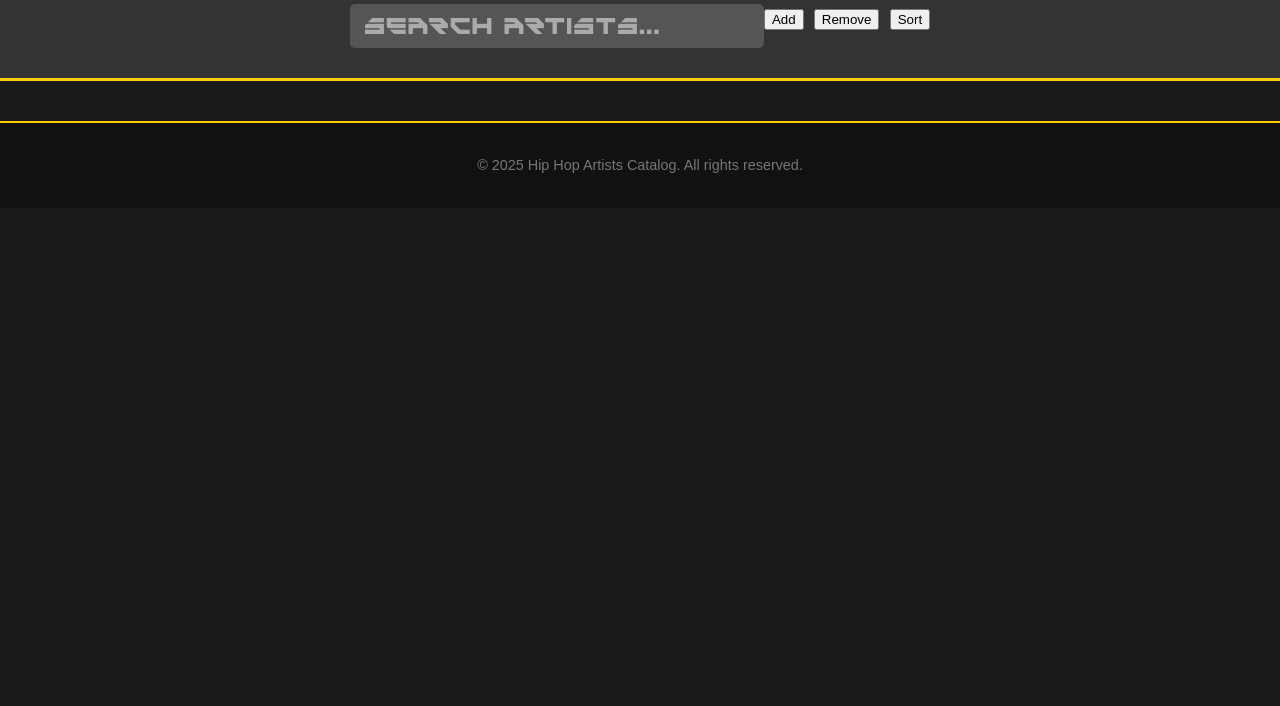
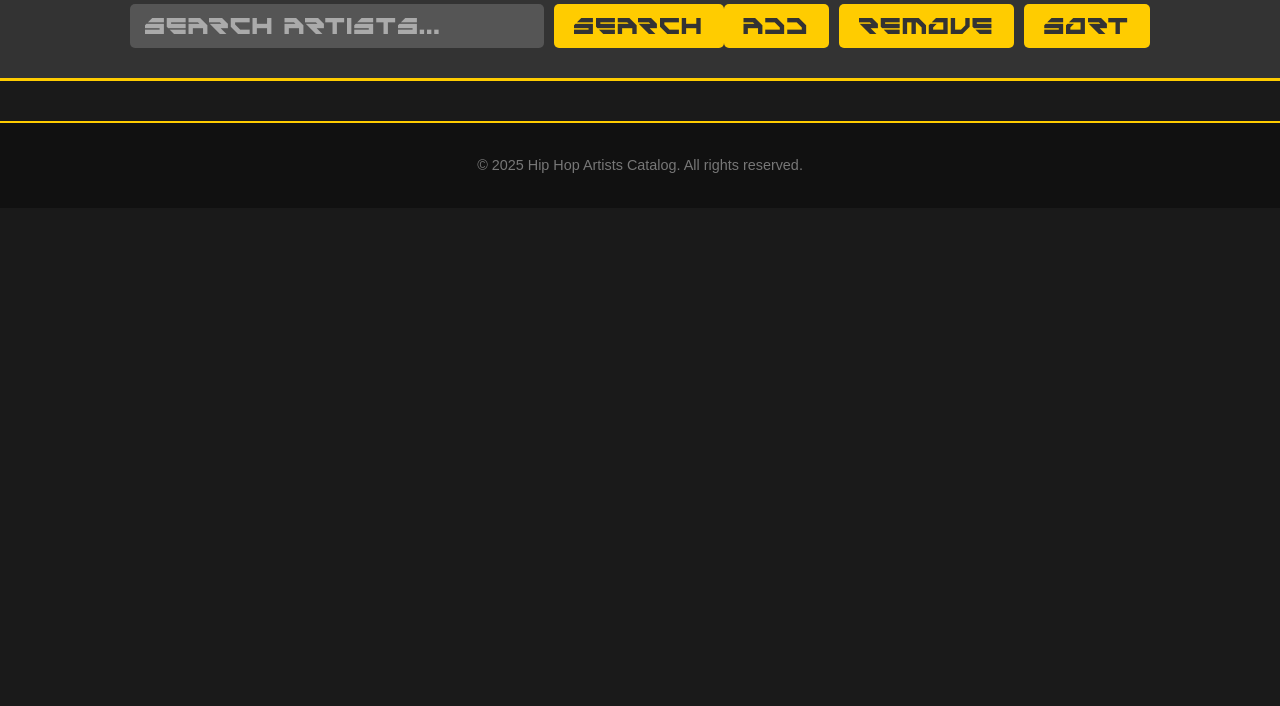
Before and after one commit to DavitHakobyan01/Hip-Hop-Gallery, a plain HTML site: page index.html in a window 1280 px wide. Shown: the part 94-800 px from the top of the page. Drawn offline with Linux system fonts and the light colour scheme.

Commit message:
added buttons

```diff
--- a/css/style.css
+++ b/css/style.css
@@ -65,6 +65,39 @@ nav input[type="text"] {
 nav input[type="text"]::placeholder {
   color: #aaa;
 }
+.search-group button {
+  padding: 10px 20px;
+  border: none;
+  border-radius: 5px;
+  font-family: 'GameBattle', sans-serif;
+  font-size: 1em;
+  background-color: #ffcc00;
+  color: #333;
+  cursor: pointer;
+  transition: background-color 0.2s;
+}
+.search-group button:hover {
+  background-color: #ffdd55;
+}
+
+.button-group {
+  display: flex;
+  gap: 10px;
+}
+.button-group button {
+  padding: 10px 20px;
+  border: none;
+  border-radius: 5px;
+  font-family: 'GameBattle', sans-serif;
+  font-size: 1em;
+  cursor: pointer;
+  background-color: #ffcc00;
+  color: #333;
+  transition: background-color 0.2s;
+}
+.button-group button:hover {
+  background-color: #ffdd55;
+}
 
 main {
   padding: 20px;
--- a/index.html
+++ b/index.html
@@ -12,7 +12,10 @@
   <header>
     <h1>Hip Hop Artists Catalog</h1>
     <nav>
-      <input type="text" id="searchInput" placeholder="Search artists..." />
+      <div class="search-group">
+        <input type="text" id="searchInput" placeholder="Search artists..." />
+        <button id="searchButton">Search</button>
+      </div>
       <div class="button-group">
         <button id="addButton">Add</button>
         <button id="removeButton">Remove</button>
@@ -25,6 +28,7 @@
     <section id="catalogContainer">
     </section>
   </main>
+
   <footer>
     <p>&copy; 2025 Hip Hop Artists Catalog. All rights reserved.</p>
   </footer>
```
